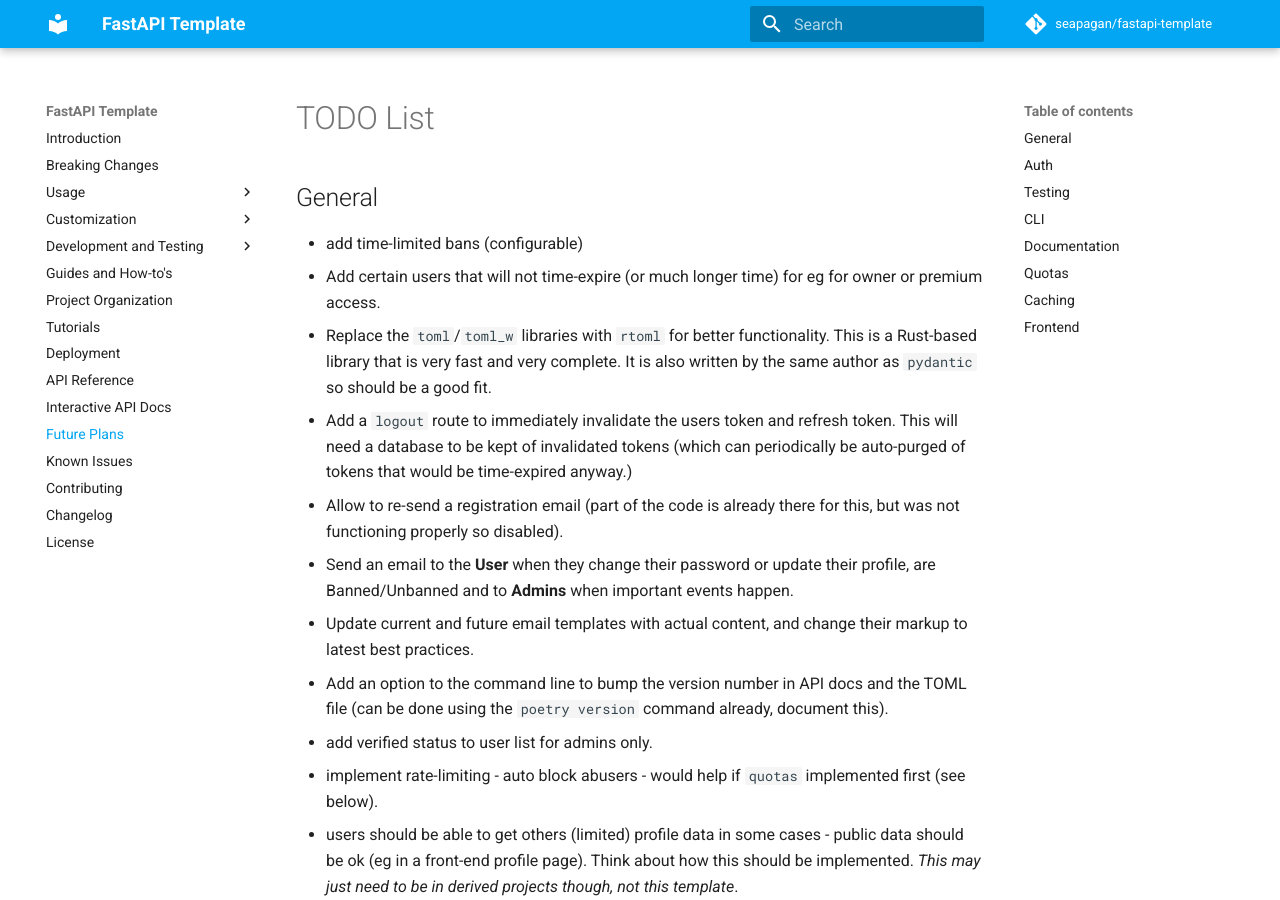
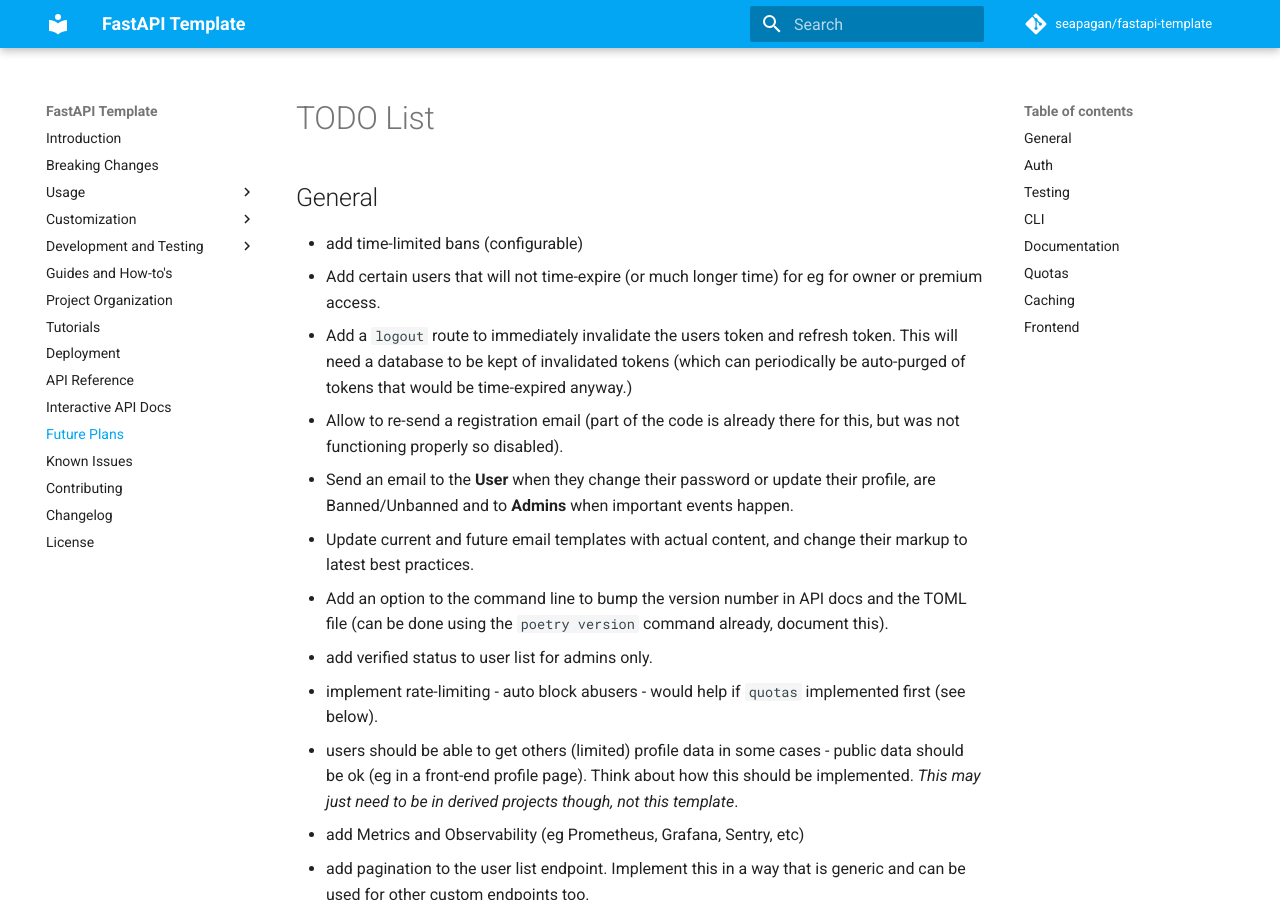
Before and after one commit to seapagan/fastapi-template, an MkDocs documentation site: the page built from docs/future.md, in a window 1280 px wide and 900 px high. Built offline with MkDocs 1.6.1 and Material for MkDocs 9.7.7, drawn with Linux system fonts in a browser that asks for light colours; comment, search, counter and statistics services are not loaded.

Commit message:
update TODO
Signed-off-by: Grant Ramsay <seapagan@gmail.com>

```diff
--- a/TODO.md
+++ b/TODO.md
@@ -5,9 +5,6 @@
 - add time-limited bans (configurable)
 - Add certain users that will not time-expire (or much longer time) for eg for
   owner or premium access.
-- Replace the `toml`/`toml_w` libraries with `rtoml` for better functionality.
-  This is a Rust-based library that is very fast and very complete. It is also
-  written by the same author as `pydantic` so should be a good fit.
 - Add a `logout` route to immediately invalidate the users token and refresh
   token. This will need a database to be kept of invalidated tokens (which can
   periodically be auto-purged of tokens that would be time-expired anyway.)
```
